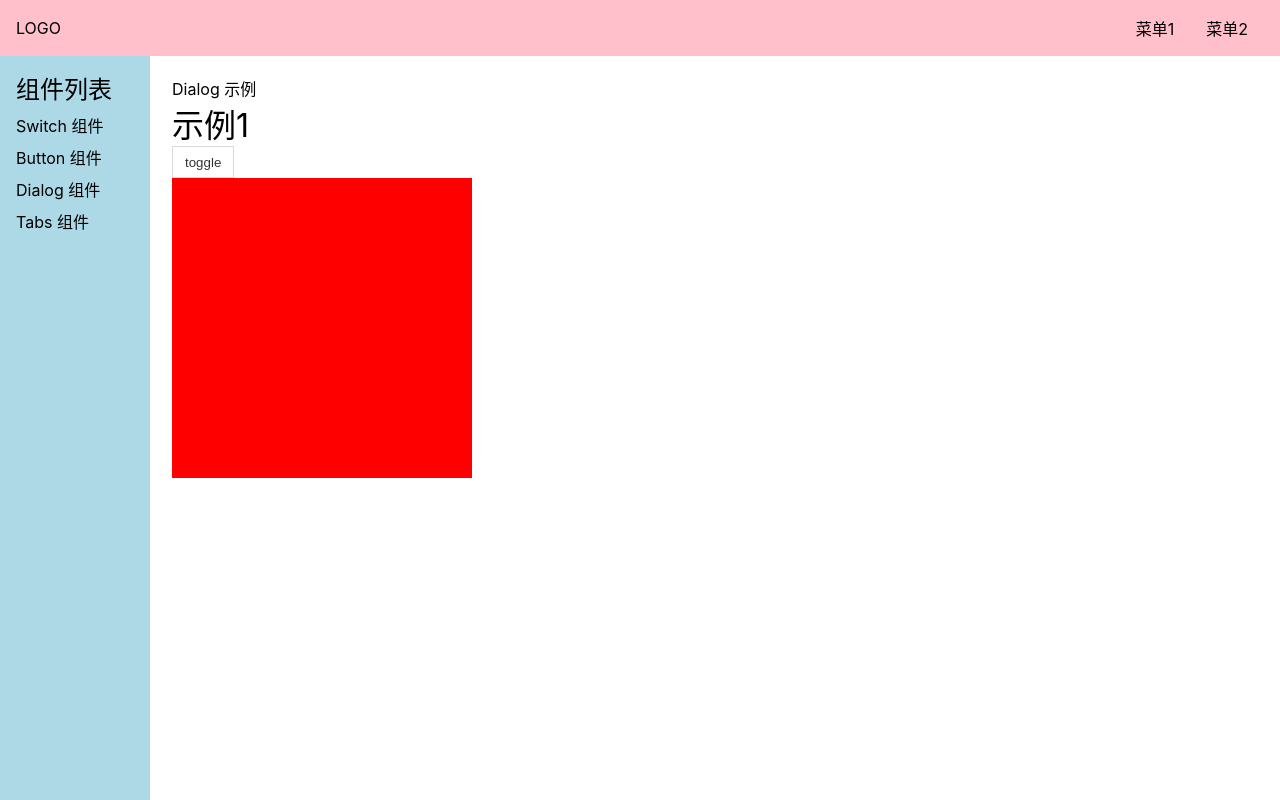
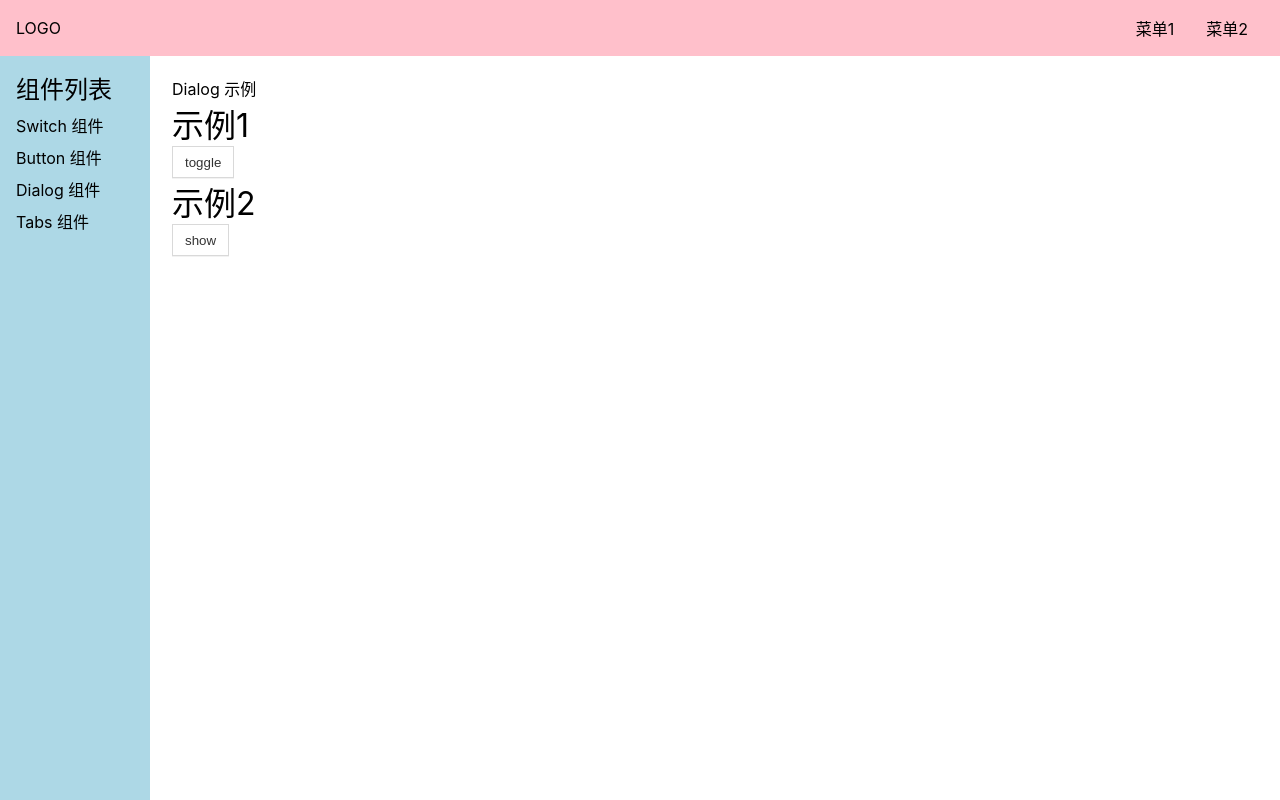
Before and after one commit to Wang-zhetao/PandaUI, a Vue app: page /#/doc/tabs in a window 1280 px wide. Built offline with nearby package versions, Linux system fonts and the light colour scheme.

Commit message:
openDialog 一句打开 Dialog

```diff
--- a/src/components/DialogDemo.vue
+++ b/src/components/DialogDemo.vue
@@ -1,7 +1,6 @@
 <template>
   <div>Dialog 示例</div>
   <h1>示例1</h1>
-  <div style="position: relative; z-index: 1;">
   <Button @click="toggle">toggle</Button>
   <Dialog v-model:visible="x" :closeOnClickOverlay="false" :ok="f1" :cancel="f2">
     <template v-slot:content>
@@ -12,14 +11,15 @@
       <strong>加粗的标题</strong>
     </template>
   </Dialog>
-  </div>
-  <div style="position: relative; z-index: 2; width: 300px;height: 300px;background: red;"></div>
+  <h1>示例2</h1>
+  <Button @click="showDialog">show</Button>
 </template>
 
 <script lang="ts">
 import Dialog from "../lib/Dialog.vue";
 import Button from "../lib/Button.vue";
-import {ref} from "vue";
+import {h, ref} from "vue";
+import {openDialog} from "../lib/openDialog";
 export default {
   name: "DialogDemo",
   components: {Dialog,Button},
@@ -32,7 +32,19 @@
       return false
     }
     const f2 =()=>{}
-    return {x,toggle,f1,f2}
+    const showDialog = ()=>{
+      openDialog({
+        title:h('strong',{},'标题'),
+        content:'你好',
+        ok(){
+          console.log('ok')
+        },
+        cancel(){
+          console.log('cancel')
+        }
+      })
+    }
+    return {x,toggle,f1,f2,showDialog}
   }
 }
 </script>
--- a/src/lib/Dialog.vue
+++ b/src/lib/Dialog.vue
@@ -60,7 +60,7 @@
       }
     }
     const cancel = () => {
-      context.emit('cancel')
+      props.cancel?.()
       close()
     }
     return {close, onClickOverlay, ok, cancel}
--- /dev/null
+++ b/src/lib/openDialog.ts
@@ -0,0 +1,33 @@
+import Dialog from './Dialog.vue'
+import {createApp, h} from 'vue'
+export const openDialog = (options) =>{
+    const {title,content,ok,cancel} = options;
+    const div = document.createElement("div");
+    document.body.appendChild(div)
+    const close=()=>{
+        // @ts-ignore
+        app.unmount(div);
+        div.remove();
+    };
+    const app = createApp({
+        render(){
+            return h(Dialog,
+                {
+                    visible:true,
+                    "onUpdate:visible":(newVisible) =>{
+                        if(newVisible === false){
+                            close()
+                        }
+                    },
+                    ok,cancel
+                },
+                {
+                    title,
+                    content,
+                    }
+                );
+        },
+    });
+    app.mount(div)
+
+}
```
